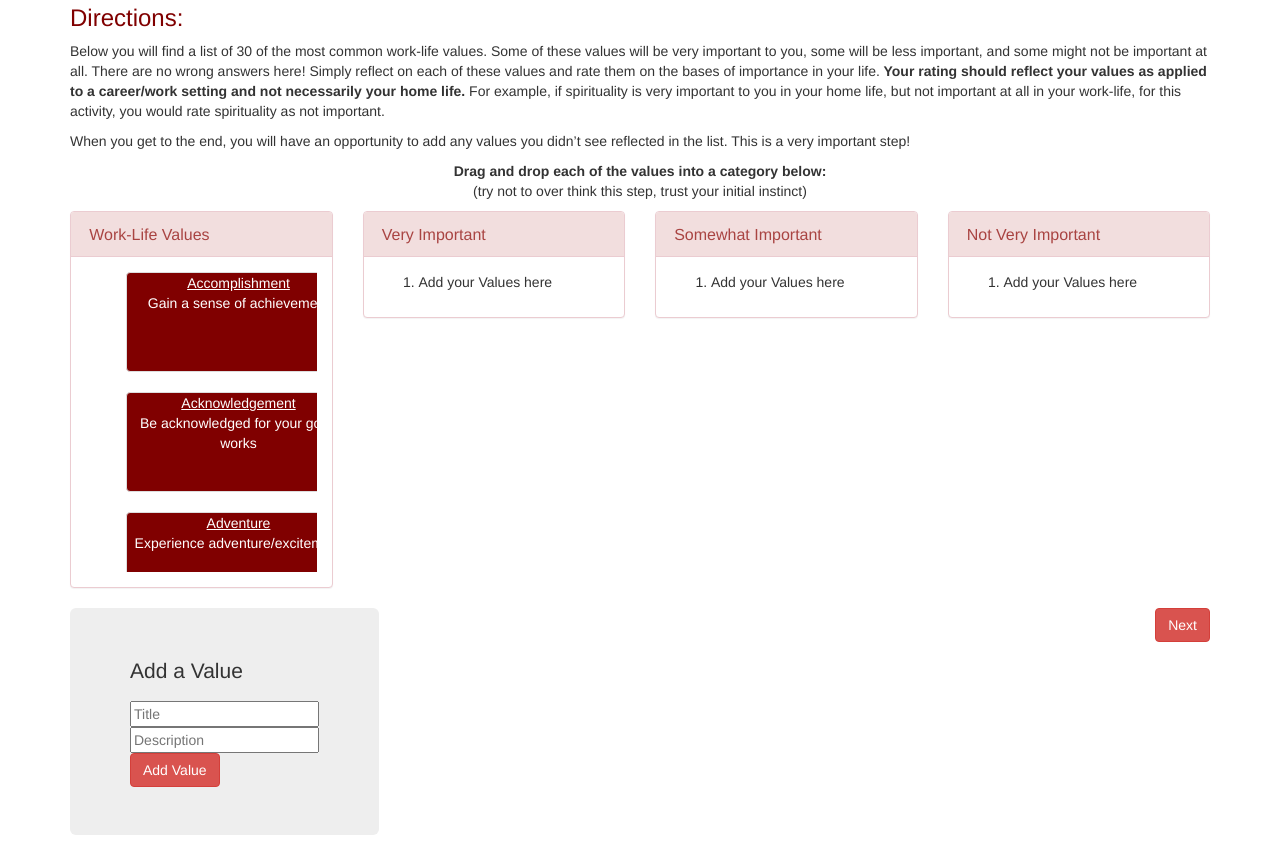
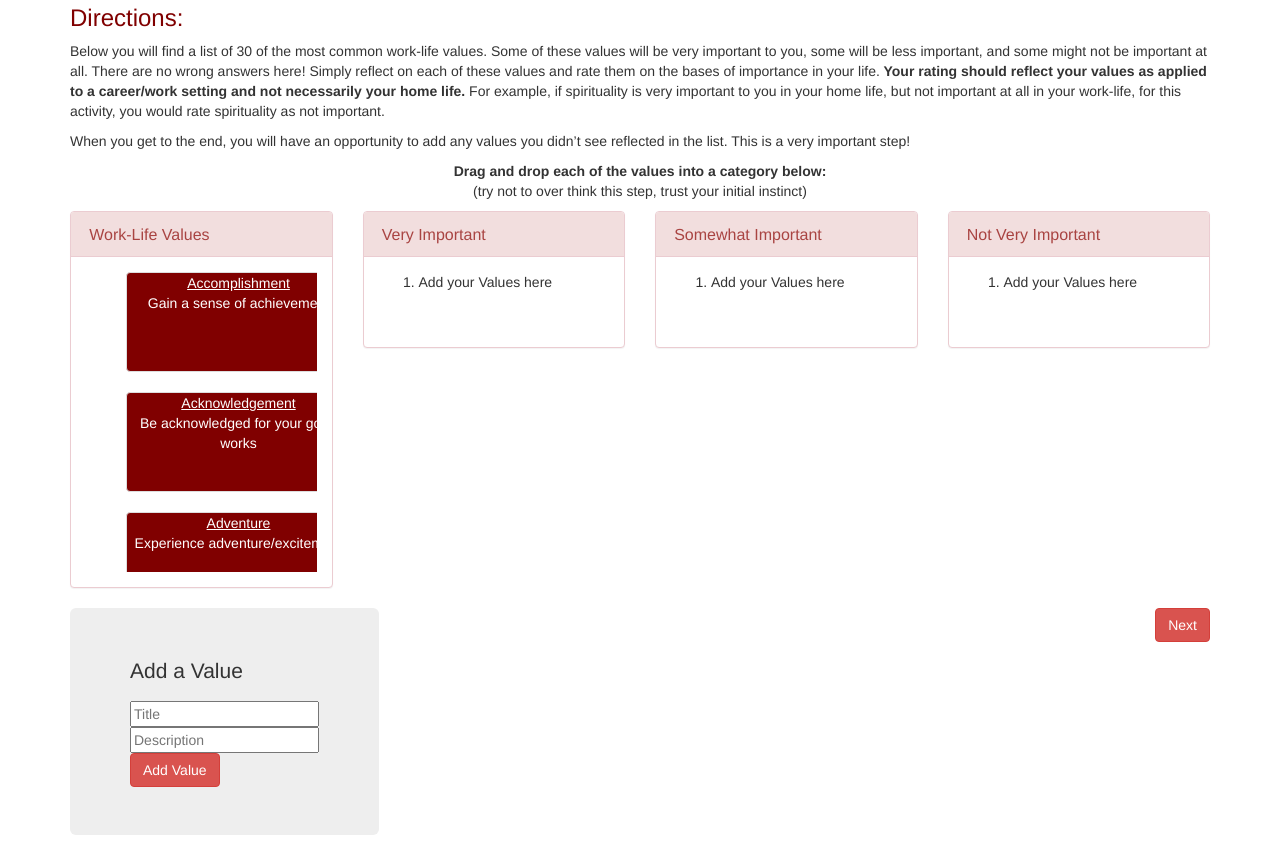
Before and after one commit to DeAndreHarvey/Work_Values_Activities, a website: page static/index.html at #!/pick in a window 1280 px wide. Shown: the part 69-934 px from the top of the page. Drawn offline with nearby package versions, Linux system fonts and the light colour scheme; some packages are replaced by stand-ins of ours.

Commit message:
third commit

```diff
--- a/static/partials/pick.html
+++ b/static/partials/pick.html
@@ -37,7 +37,7 @@
             <h1 class="panel-title">Very Important</h1>
           </div>
             <div class="panel-body">
-              <ol data-drop="true" ng-model='list2' jqyoui-droppable="{multiple:true}">
+              <ol data-drop="true" ng-model='list2' jqyoui-droppable="{multiple:true}" jqyoui-droppable style='height:50px;'>
                   <li ng-repeat="item in list2 track by $index" ng-show="item.title" data-drag="true" data-jqyoui-options="{revert: 'invalid', helper: 'clone'}" ng-model="list2" jqyoui-draggable="{index: {{$index}},animate:true}">{{item.title}}</li>
                   <li class="placeholder" ng-hide="hideMe2()">Add your Values here</li>
               </ol>
@@ -50,7 +50,7 @@
             <h1 class="panel-title">Somewhat Important</h1>
           </div>
             <div class="panel-body">
-              <ol data-drop="true" ng-model='list3' jqyoui-droppable="{multiple:true}">
+              <ol data-drop="true" ng-model='list3' jqyoui-droppable="{multiple:true}" jqyoui-droppable style='height:50px;'>
                   <li ng-repeat="item in list3 track by $index" ng-show="item.title" data-drag="true" data-jqyoui-options="{revert: 'invalid', helper: 'clone'}" ng-model="list3" jqyoui-draggable="{index: {{$index}},animate:true}">{{item.title}}</li>
                   <li class="placeholder" ng-hide="hideMe3()">Add your Values here</li>
               </ol>
@@ -63,7 +63,7 @@
             <h1 class="panel-title">Not Very Important</h1>
           </div>
             <div class="panel-body">
-              <ol data-drop="true" ng-model='list4' jqyoui-droppable="{multiple:true}">
+              <ol data-drop="true" ng-model='list4' jqyoui-droppable="{multiple:true}" jqyoui-droppable style='height:50px;'>
                   <li ng-repeat="item in list4 track by $index" ng-show="item.title" data-drag="true" data-jqyoui-options="{revert: 'invalid', helper: 'clone'}" ng-model="list4" jqyoui-draggable="{index: {{$index}},animate:true}">{{item.title}}</li>
                   <li class="placeholder" ng-hide="hideMe4()">Add your Values here</li>
               </ol>
```
